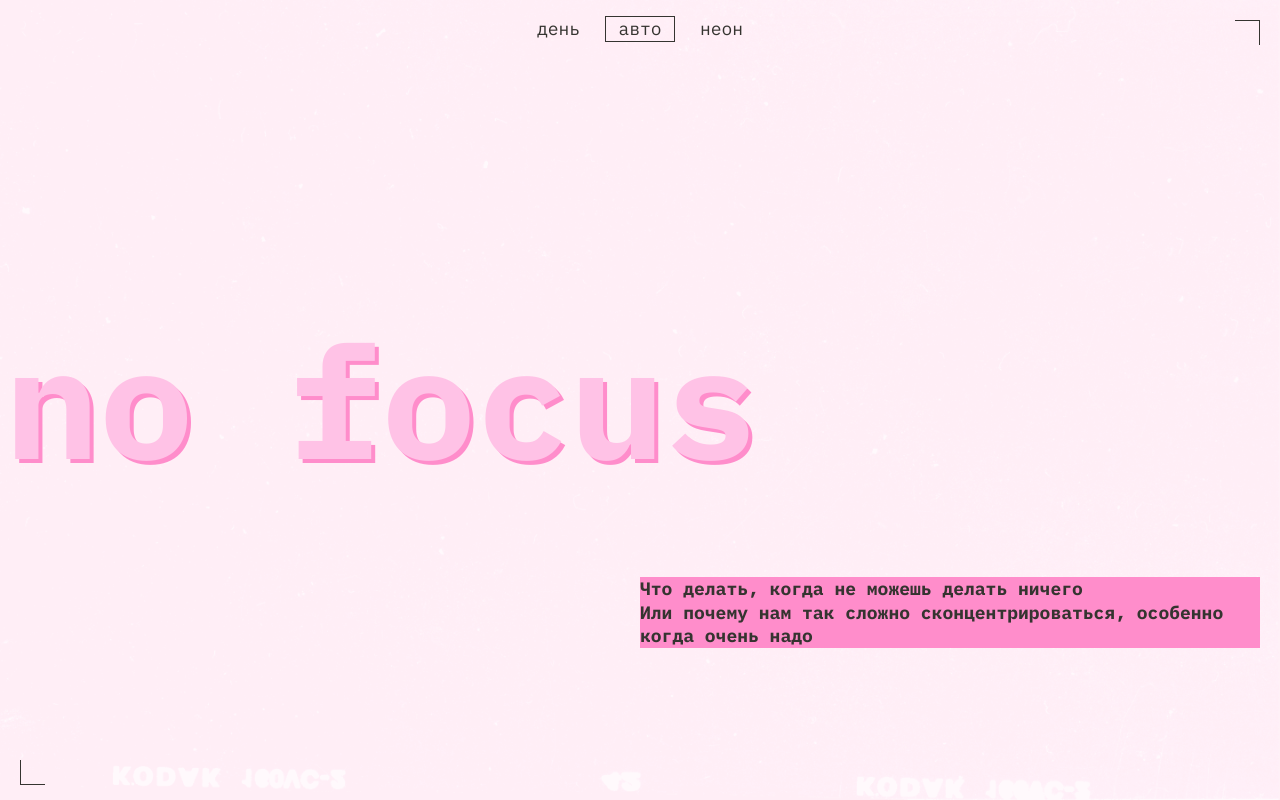
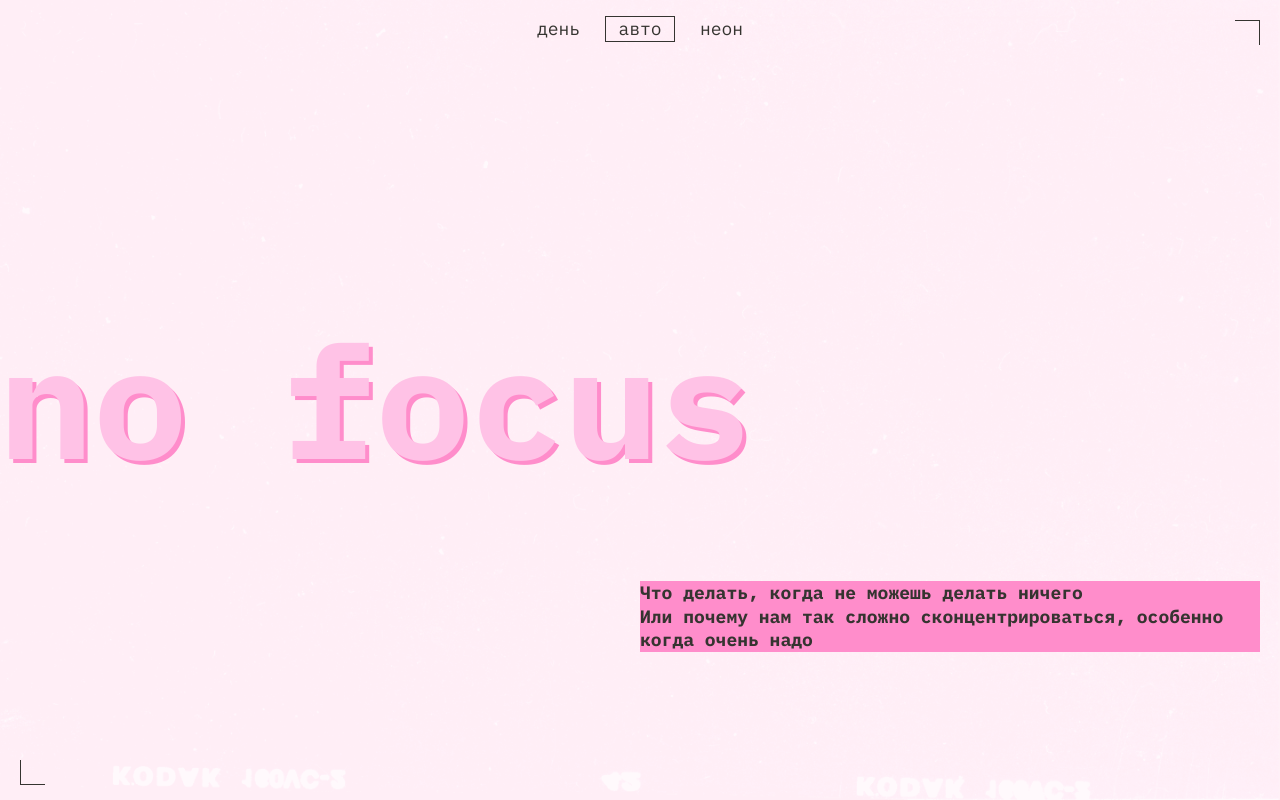
Before and after one commit to alex-kozha/slozhno-sosredotochitsya-fd, a plain HTML site: page index.html in a window 1280 px wide. Shown: the top 800 px of the page. Drawn offline with Linux system fonts and the light colour scheme.

Commit message:
все готово

```diff
--- a/styles/dark.css
+++ b/styles/dark.css
@@ -15,4 +15,5 @@
   --button-hover: rgb(255 0 112 / 0.5);
   --title-section-color: #ff0070;
   --decor-color: #FF0070;
+  --page-background-color: rgb(8, 8, 62);
 }
--- a/styles/light.css
+++ b/styles/light.css
@@ -15,6 +15,7 @@
   --button-hover:  rgb(53 52 48 / 0.5);
   --title-section-color: #353430;
   --decor-color: #353430;
+  --page-background-color: #ecb8cf;
 }
 
 @media (prefers-color-scheme: light) {
@@ -29,5 +30,6 @@
   --button-hover: rgb(53 52 48 / 0.5);
   --title-section-color: #353430;
   --decor-color: #353430;
+  --page-background-color: #ecb8cf;
 }
 }
--- a/styles/style.css
+++ b/styles/style.css
@@ -7,7 +7,7 @@
   background-attachment: fixed;
   background-position: center;
   background-size:cover;
-  background-color: rgb(8, 8, 62);
+  background-color: var(--page-background-color);
   padding:0 10px;
 }
 
@@ -231,7 +231,7 @@
     grid-row:2/3;
     align-self:center;
     justify-content:start;
-    margin-left:-15px;
+    margin-left:-21px;
     font-size:clamp(7.5rem, 0.5625rem + 14.4531vw, 9.8125rem);
   }
 
@@ -239,7 +239,7 @@
     align-self: start;
     grid-row:3/4;
     grid-column: 2/3;
-    margin-top: 44px;
+    margin-top: 41px;
   }
 
   .header__theme-menu {
@@ -348,6 +348,10 @@
     align-self: start;
     margin:16px 0 0px 0;
   }
+
+  .header__text{
+    margin-top:48px;
+  }
 }
 
 
--- a/styles/variables.css
+++ b/styles/variables.css
@@ -13,4 +13,5 @@
   --button-hover: rgb(255 0 112 / 0.5);
   --title-section-color: #ff0070;
   --decor-color: #FF0070;
+  --page-background-color: rgb(8, 8, 62);;
 }
```
Also changed, not shown: index.html (+0 -1 lines).
